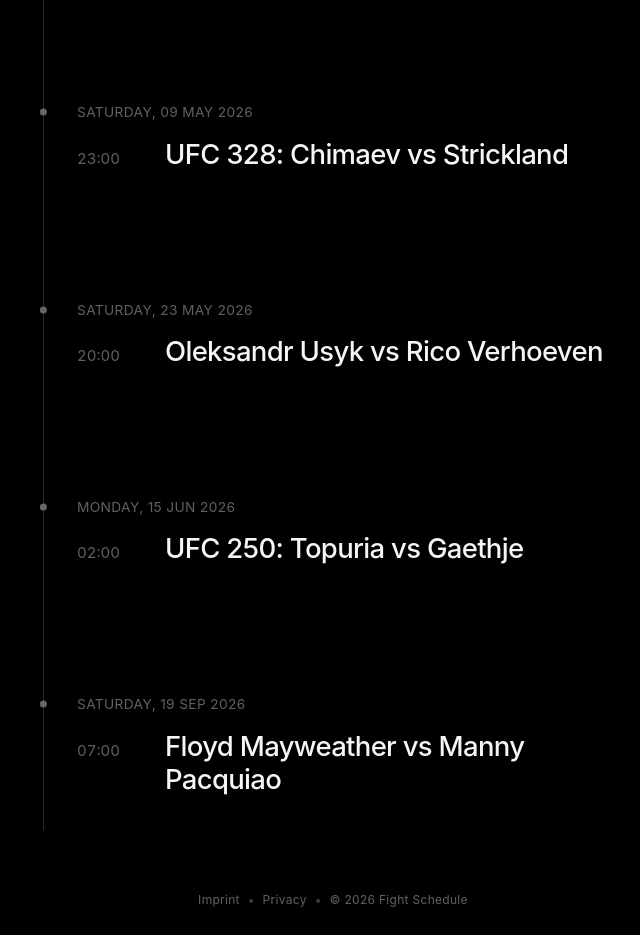
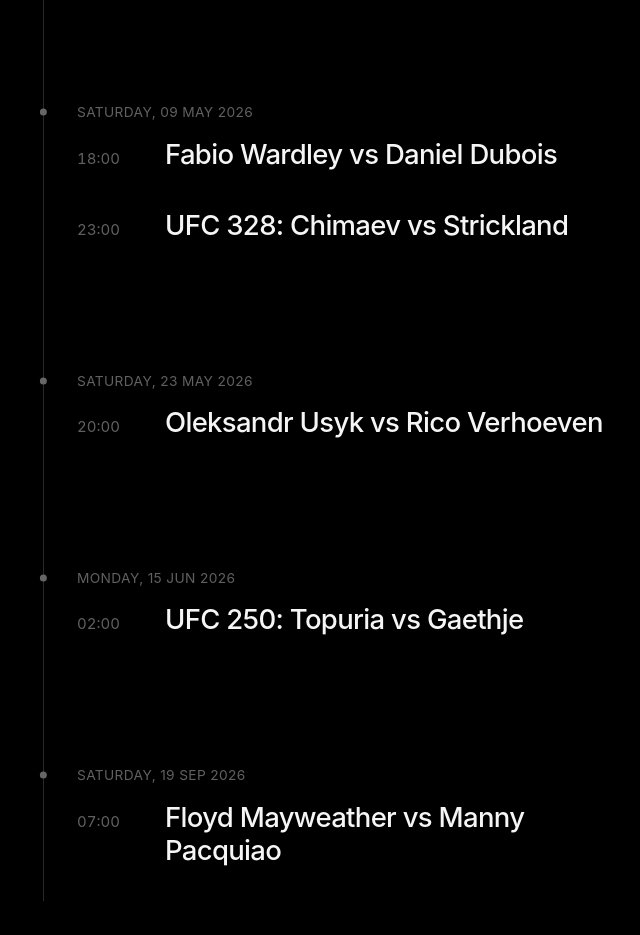
Before and after one commit to mvlindner/fight-schedule, a Next.js app: page / in a window 1280 px wide. Shown: the part 980-1915 px from the top of the page, without its empty margins (307-947 px from the left). Built offline with nearby package versions, Linux system fonts and the light colour scheme.

Commit message:
feat(data): add manual fight lifecycle and compact boxing title labels

```diff
--- a/app/globals.css
+++ b/app/globals.css
@@ -205,6 +205,11 @@
 
 .meta-broadcaster {
   opacity: 0.65;
+}
+
+.meta-title {
+  opacity: 0.8;
+  font-weight: 600;
 }
 
 .meta-separator {
--- a/app/page.tsx
+++ b/app/page.tsx
@@ -10,6 +10,9 @@
   eventName?: string | null;
   location?: string | null;
   broadcaster?: string | null;
+  isTitleFight?: boolean;
+  titleLabel?: string | null;
+  titleDetails?: string | null;
   fighters?: {
     red?: string;
     blue?: string;
@@ -62,6 +65,9 @@
       eventName: candidate.eventName ?? undefined,
       location: candidate.location ?? undefined,
       broadcaster: candidate.broadcaster ?? undefined,
+      isTitleFight: candidate.isTitleFight === true,
+      titleLabel: candidate.titleLabel ?? undefined,
+      titleDetails: candidate.titleDetails ?? undefined,
     };
   }
 
@@ -88,6 +94,9 @@
       eventName: candidate.eventName ?? undefined,
       location: candidate.location ?? undefined,
       broadcaster: candidate.broadcaster ?? undefined,
+      isTitleFight: candidate.isTitleFight === true,
+      titleLabel: candidate.titleLabel ?? undefined,
+      titleDetails: candidate.titleDetails ?? undefined,
     };
   }
 
--- a/components/FightCard.tsx
+++ b/components/FightCard.tsx
@@ -43,7 +43,12 @@
   })();
   const hasLocation = Boolean(fight.location);
   const hasBroadcaster = Boolean(broadcaster);
-  const hasMetaPrefix = hasLocation || hasBroadcaster;
+  const compactTitleLabel =
+    fight.promotion === "boxing" && fight.isTitleFight && fight.titleLabel
+      ? fight.titleLabel
+      : "";
+  const hasTitleLabel = Boolean(compactTitleLabel);
+  const hasMetaPrefix = hasLocation || hasBroadcaster || hasTitleLabel;
 
   const handleActivate = () => {
     if (isActive) {
@@ -104,9 +109,13 @@
               <span className="meta-location">{fight.location}</span>
             </>
           )}
-          {hasLocation && hasBroadcaster && <span className="meta-separator"> • </span>}
+          {hasLocation && hasBroadcaster && <span className="meta-separator"> {"\u2022"} </span>}
           {hasBroadcaster && <span className="meta-broadcaster">{broadcaster}</span>}
-          {hasMetaPrefix && <span className="meta-separator"> • </span>}
+          {(hasLocation || hasBroadcaster) && hasTitleLabel && (
+            <span className="meta-separator"> {"\u2022"} </span>
+          )}
+          {hasTitleLabel && <span className="meta-title">{compactTitleLabel}</span>}
+          {hasMetaPrefix && <span className="meta-separator"> {"\u2022"} </span>}
           <a
             href={fight.link}
             target="_blank"
--- a/components/FightItem.tsx
+++ b/components/FightItem.tsx
@@ -40,7 +40,12 @@
   })();
   const hasLocation = Boolean(fight.location);
   const hasBroadcaster = Boolean(broadcaster);
-  const hasMetaPrefix = hasLocation || hasBroadcaster;
+  const compactTitleLabel =
+    fight.promotion === "boxing" && fight.isTitleFight && fight.titleLabel
+      ? fight.titleLabel
+      : "";
+  const hasTitleLabel = Boolean(compactTitleLabel);
+  const hasMetaPrefix = hasLocation || hasBroadcaster || hasTitleLabel;
 
   const handleActivate = () => {
     if (isActive) {
@@ -94,9 +99,13 @@
               <span className="meta-location">{fight.location}</span>
             </>
           )}
-          {hasLocation && hasBroadcaster && <span className="meta-separator"> • </span>}
+          {hasLocation && hasBroadcaster && <span className="meta-separator"> {"\u2022"} </span>}
           {hasBroadcaster && <span className="meta-broadcaster">{broadcaster}</span>}
-          {hasMetaPrefix && <span className="meta-separator"> • </span>}
+          {(hasLocation || hasBroadcaster) && hasTitleLabel && (
+            <span className="meta-separator"> {"\u2022"} </span>
+          )}
+          {hasTitleLabel && <span className="meta-title">{compactTitleLabel}</span>}
+          {hasMetaPrefix && <span className="meta-separator"> {"\u2022"} </span>}
           <a
             href={fight.link}
             target="_blank"
--- a/data/fights.json
+++ b/data/fights.json
@@ -12,7 +12,8 @@
       "location": "London",
       "broadcaster": "Netflix",
       "link": "https://www.netflix.com/tudum/features/fury-makhmudov-conor-benn-regis-prograis-fight-card",
-      "status": "upcoming"
+      "status": "upcoming",
+      "isTitleFight": false
     },
     "alyciabaumgardnerbomireshin20260418": {
       "id": "alyciabaumgardnerbomireshin20260418",
@@ -26,7 +27,10 @@
       "location": "New York",
       "broadcaster": "ESPN",
       "link": "https://www.tapology.com/fightcenter/events/140682-baumgardner-vs-shin",
-      "status": "upcoming"
+      "status": "upcoming",
+      "isTitleFight": true,
+      "titleDetails": "Baumgardner's IBF, WBO and WBA women's junior lightweight titles",
+      "titleLabel": "WBO Women's Junior Lightweight Title"
     },
     "naoyainouejuntonakatani20260502": {
       "id": "naoyainouejuntonakatani20260502",
@@ -39,7 +43,10 @@
       "dateUTC": "2026-05-02T07:00:00Z",
       "location": "Tokyo",
       "link": "https://www.dazn.com/en-US/news/boxing/naoya-inoue-vs-junto-nakatani-how-to-watch-fight-time-ringwalks-prediction-undercard-news-odds/p833p0ofebd01p5mxlw2chy66",
-      "status": "upcoming"
+      "status": "upcoming",
+      "isTitleFight": true,
+      "titleDetails": "Inoue's undisputed junior featherweight championship",
+      "titleLabel": "Undisputed Junior Featherweight Title"
     },
     "gilbertozurdoramirezdavidbenavidez20260503": {
       "id": "gilbertozurdoramirezdavidbenavidez20260503",
@@ -53,7 +60,10 @@
       "location": "Las Vegas",
       "broadcaster": "DAZN PPV",
       "link": "https://www.premierboxingchampions.com/fight-night-may-02-2026",
-      "status": "upcoming"
+      "status": "upcoming",
+      "isTitleFight": true,
+      "titleDetails": "Ramirez's WBO and WBA cruiserweight titles",
+      "titleLabel": "WBO Cruiserweight Title"
     },
     "oleksandrusykricoverhoeven20260523": {
       "id": "oleksandrusykricoverhoeven20260523",
@@ -67,7 +77,10 @@
       "location": "Giza, Egypt",
       "broadcaster": "DAZN",
       "link": "https://www.dazn.com/en-US/news/boxing/oleksandr-usyk-vs-rico-verhoeven-how-to-watch-fight-time-ringwalks-prediction-undercard-news-odds/lbotzto205bb1921c2ypx1b15",
-      "status": "upcoming"
+      "status": "upcoming",
+      "isTitleFight": true,
+      "titleDetails": "Usyk's WBC heavyweight title",
+      "titleLabel": "WBC Heavyweight Title"
     },
     "floydmayweathermannypacquiao20260919": {
       "id": "floydmayweathermannypacquiao20260919",
@@ -81,7 +94,8 @@
       "location": "Las Vegas",
       "broadcaster": "Netflix",
       "link": "https://www.dazn.com/en-US/news/boxing/mayweather-vs-pacquiao-how-to-watch-fight-time-ringwalks-prediction-undercard-news-odds/7708rqovb9v01nzovbncndti8",
-      "status": "upcoming"
+      "status": "upcoming",
+      "isTitleFight": false
     },
     "prochzkaulberg20260411": {
       "id": "prochzkaulberg20260411",
@@ -124,6 +138,21 @@
       "broadcaster": "Paramount+",
       "link": "https://www.ufc.com/event/ufc-freedom-250",
       "status": "upcoming"
+    },
+    "fabiowardleydanieldubois20260509": {
+      "id": "fabiowardleydanieldubois20260509",
+      "sport": "boxing",
+      "eventName": "WBO Heavyweight World Title",
+      "fighters": {
+        "red": "Fabio Wardley",
+        "blue": "Daniel Dubois"
+      },
+      "dateUTC": "2026-05-09T18:00:00Z",
+      "location": "Manchester, England",
+      "broadcaster": "DAZN",
+      "link": "https://www.tapology.com/fightcenter/events/139645-wardley-vs-dubois",
+      "status": "upcoming",
+      "isTitleFight": false
     }
   }
 }
--- /dev/null
+++ b/data/manualFights.json
@@ -0,0 +1,19 @@
+{
+  "fights": [
+    {
+      "sport": "boxing",
+      "eventName": "WBO Heavyweight World Title",
+      "fighters": {
+        "red": "Fabio Wardley",
+        "blue": "Daniel Dubois"
+      },
+      "dateUTC": "2026-05-09T16:00:00Z",
+      "location": "Manchester, England",
+      "broadcaster": "DAZN",
+      "isTitleFight": true,
+      "titleLabel": "WBO Heavyweight Title",
+      "titleDetails": "Wardley's WBO heavyweight title",
+      "link": "https://www.tapology.com/fightcenter/events/139645-wardley-vs-dubois"
+    }
+  ]
+}
--- a/espnScraper.js
+++ b/espnScraper.js
@@ -42,6 +42,69 @@
   return normalizeWhitespace(name).replace(/^title fight:\s*/i, "");
 }
 
+function extractTitleInfo(fightersChunk) {
+  const normalized = normalizeWhitespace(fightersChunk);
+  const isTitleFight = /^title fight:\s*/i.test(normalized);
+  if (!isTitleFight) {
+    return { isTitleFight: false, titleDetails: undefined, titleLabel: undefined };
+  }
+
+  const detailsMatch = normalized.match(/,\s*for\s+(.+)$/i);
+  const titleDetails = detailsMatch
+    ? normalizeWhitespace(detailsMatch[1]).replace(/[.;]\s*$/, "")
+    : undefined;
+
+  const titleLabel = buildCompactTitleLabel(titleDetails);
+  return { isTitleFight: true, titleDetails, titleLabel };
+}
+
+function toTitleCase(value) {
+  return String(value || "")
+    .toLowerCase()
+    .replace(/(^|[\s-])([a-z])/g, (_, lead, ch) => `${lead}${ch.toUpperCase()}`)
+    .replace(/'S\b/g, "'s")
+    .trim();
+}
+
+function buildCompactTitleLabel(titleDetails) {
+  const details = normalizeWhitespace(titleDetails || "");
+  if (!details) {
+    return "Title Fight";
+  }
+
+  const undisputedMatch = details.match(
+    /undisputed\s+([a-z' -]+?)\s+(?:title|titles|championship|championships)/i,
+  );
+  if (undisputedMatch?.[1]) {
+    return `Undisputed ${toTitleCase(undisputedMatch[1])} Title`;
+  }
+
+  const sanctioningBodies = ["WBO", "WBC", "WBA", "IBF", "IBO", "RING"];
+  const body =
+    sanctioningBodies.find((abbr) => new RegExp(`\\b${abbr}\\b`, "i").test(details)) || null;
+
+  const divisionMatch = details.match(
+    /(?:WBO|WBC|WBA|IBF|IBO|RING)(?:\s*,\s*|\s+and\s+|\s*&\s*|\s+)*(?:WBO|WBC|WBA|IBF|IBO|RING)?(?:\s*,\s*|\s+and\s+|\s*&\s*|\s+)*(?:WBO|WBC|WBA|IBF|IBO|RING)?\s+([a-z' -]+?)\s+(?:title|titles|championship|championships)/i,
+  );
+
+  const fallbackDivisionMatch = details.match(
+    /([a-z' -]+?)\s+(?:title|titles|championship|championships)/i,
+  );
+  const division = divisionMatch?.[1] || fallbackDivisionMatch?.[1];
+  const divisionText = division ? toTitleCase(division) : "";
+
+  if (body && divisionText) {
+    return `${body.toUpperCase()} ${divisionText} Title`;
+  }
+  if (body) {
+    return `${body.toUpperCase()} Title`;
+  }
+  if (divisionText) {
+    return `${divisionText} Title`;
+  }
+  return "Title Fight";
+}
+
 function parseListItem(text) {
   const normalized = normalizeWhitespace(text);
   const parts = normalized.split("--");
@@ -67,6 +130,7 @@
 
   const red = cleanFighterName(vsMatch[1]);
   const blue = cleanFighterName(vsMatch[2]);
+  const titleInfo = extractTitleInfo(fightersChunk);
   const broadcasterMatch = metadata.match(/\(([^)]+)\)\s*$/);
   const broadcaster = normalizeWhitespace(broadcasterMatch?.[1] || "");
   const locationPart = metadata.split(":")[1] || "";
@@ -88,6 +152,9 @@
     dateUTC,
     location: location || undefined,
     broadcaster: broadcaster || undefined,
+    isTitleFight: titleInfo.isTitleFight,
+    titleDetails: titleInfo.titleDetails,
+    titleLabel: titleInfo.titleLabel,
     link: ESPN_URL,
   };
 }
--- a/lib/time.ts
+++ b/lib/time.ts
@@ -14,6 +14,9 @@
   eventName?: string;
   location?: string;
   broadcaster?: string;
+  isTitleFight?: boolean;
+  titleLabel?: string;
+  titleDetails?: string;
 };
 
 export type HighlightType = "tonight" | "next" | null;
--- a/scripts/updateFights.js
+++ b/scripts/updateFights.js
@@ -10,6 +10,7 @@
   applyStatuses,
   buildFightId,
 } = require("./fightStore");
+const MANUAL_FIGHTS_PATH = path.join(__dirname, "..", "data", "manualFights.json");
 
 function normalizeName(value) {
   return String(value || "")
@@ -149,6 +150,99 @@
     console.error(`Failed: ${name}`);
     process.exit(1);
   }
+}
+
+function loadManualFightEntries() {
+  if (!fs.existsSync(MANUAL_FIGHTS_PATH)) {
+    return { entries: [], parseError: false, invalidShape: false };
+  }
+
+  try {
+    const raw = JSON.parse(fs.readFileSync(MANUAL_FIGHTS_PATH, "utf8"));
+    if (Array.isArray(raw)) {
+      return { entries: raw, parseError: false, invalidShape: false };
+    }
+    if (raw && Array.isArray(raw.fights)) {
+      return { entries: raw.fights, parseError: false, invalidShape: false };
+    }
+    return { entries: [], parseError: false, invalidShape: true };
+  } catch {
+    return { entries: [], parseError: true, invalidShape: false };
+  }
+}
+
+function writeManualFightEntries(entries) {
+  fs.mkdirSync(path.dirname(MANUAL_FIGHTS_PATH), { recursive: true });
+  fs.writeFileSync(
+    MANUAL_FIGHTS_PATH,
+    `${JSON.stringify({ fights: entries }, null, 2)}\n`,
+    "utf8",
+  );
+}
+
+function isOlderThan24hAfterFightWindow(fight, now = new Date()) {
+  const scheduledDate = getScheduledDateForCleanup(fight);
+  if (!scheduledDate) {
+    return false;
+  }
+
+  const fightDateWithBuffer = new Date(scheduledDate);
+  fightDateWithBuffer.setHours(fightDateWithBuffer.getHours() + 12);
+  return now - fightDateWithBuffer > 24 * 60 * 60 * 1000;
+}
+
+function pruneManualFightEntries(entries) {
+  const now = new Date();
+  const keptEntries = [];
+  let deletedCount = 0;
+  let exampleDeleted = null;
+
+  for (const entry of entries) {
+    if (isOlderThan24hAfterFightWindow(entry, now)) {
+      if (!exampleDeleted) {
+        const red = entry?.fighters?.red || "Unknown";
+        const blue = entry?.fighters?.blue || "Unknown";
+        exampleDeleted = `${red} vs ${blue}`;
+      }
+      deletedCount += 1;
+      continue;
+    }
+    keptEntries.push(entry);
+  }
+
+  return { keptEntries, deletedCount, exampleDeleted };
+}
+
+function normalizeManualFights(entries) {
+  const fights = [];
+  let invalid = 0;
+
+  for (const entry of entries) {
+    const sport = String(entry?.sport || "").trim().toLowerCase();
+    const red = String(entry?.fighters?.red || "").trim();
+    const blue = String(entry?.fighters?.blue || "").trim();
+    const dateUTC = String(entry?.dateUTC || "").trim();
+    if (!sport || !red || !blue || !dateUTC) {
+      invalid += 1;
+      continue;
+    }
+
+    fights.push({
+      id: buildFightId({ fighters: { red, blue }, dateUTC }),
+      sport,
+      eventName: entry?.eventName ?? null,
+      fighters: { red, blue },
+      dateUTC,
+      location: entry?.location || undefined,
+      broadcaster: entry?.broadcaster || undefined,
+      isTitleFight: entry?.isTitleFight === true,
+      titleLabel: entry?.titleLabel || undefined,
+      titleDetails: entry?.titleDetails || undefined,
+      link: entry?.link || undefined,
+    });
+  }
+
+  return { fights, invalid };
 }
 
 function mergeScrapedFights(store, scrapedFights, sourceName) {
@@ -348,6 +442,30 @@
   console.log("Example updated fight: none (no merge changes)");
 }
 
+const manualSource = loadManualFightEntries();
+if (manualSource.parseError) {
+  console.warn("Manual overrides file parse failed; continuing with 0 manual fights.");
+}
+if (manualSource.invalidShape) {
+  console.warn("Manual overrides file shape invalid; expected array or { fights: [] }.");
+}
+const manualPrune = pruneManualFightEntries(manualSource.entries);
+if (manualPrune.deletedCount > 0) {
+  writeManualFightEntries(manualPrune.keptEntries);
+}
+console.log(
+  `Manual overrides pruned: ${manualPrune.deletedCount} removed (past +24h)` +
+    (manualPrune.exampleDeleted ? ` | Example: ${manualPrune.exampleDeleted}` : ""),
+);
+const manual = normalizeManualFights(manualPrune.keptEntries);
+const manualMerge = mergeScrapedFights(store, manual.fights || [], "manual overrides");
+console.log(
+  `Manual overrides loaded: ${manual.fights.length} valid | ${manual.invalid || 0} invalid`,
+);
+console.log(
+  `Merge result: +${manualMerge.added} new | ~${manualMerge.updated} updated | =${manualMerge.skipped} unchanged`,
+);
+
 const collapsedBeforeEnrich = coalesceNearDuplicateFights(store);
 saveFightStore(applyStatuses(store));
 
@@ -365,16 +483,22 @@
 
 const finalStore = applyStatuses(loadFightStore());
 const collapsedAfterEnrich = coalesceNearDuplicateFights(finalStore);
-const scrapedFights = [...(espn.fights || []), ...(ufc.fights || [])];
+const scrapedFights = [...(espn.fights || []), ...(ufc.fights || []), ...(manual.fights || [])];
 const cleanup = cleanupFights(finalStore, scrapedFights);
 saveFightStore(finalStore);
 
 const totalFights = Object.keys(finalStore.fights || {}).length;
-const newFightCount = espnMerge.added + ufcMerge.added;
-const mergedUpdates = espnMerge.updated + ufcMerge.updated;
+const newFightCount = espnMerge.added + ufcMerge.added + manualMerge.added;
+const mergedUpdates = espnMerge.updated + ufcMerge.updated + manualMerge.updated;
 const enrichmentUpdates = enrich.updated || 0;
 const combinedUpdates = mergedUpdates + enrichmentUpdates;
-const totalChanges = newFightCount + mergedUpdates + enrichmentUpdates + collapsedBeforeEnrich + collapsedAfterEnrich;
+const totalChanges =
+  newFightCount +
+  mergedUpdates +
+  enrichmentUpdates +
+  collapsedBeforeEnrich +
+  collapsedAfterEnrich +
+  manualPrune.deletedCount;
 const totalChangesWithCleanup = totalChanges + cleanup.deletedCount;
 const pipelineStatus = totalChangesWithCleanup > 0 ? "UPDATED" : "OK";
 const completedAt = new Date().toISOString();
@@ -386,15 +510,18 @@
       totalFights,
       newFights: newFightCount,
       mergedUpdates,
-      mergedSkippedNoChange: (espnMerge.skipped || 0) + (ufcMerge.skipped || 0),
+      mergedSkippedNoChange:
+        (espnMerge.skipped || 0) + (ufcMerge.skipped || 0) + (manualMerge.skipped || 0),
       enrichmentUpdates,
       enrichmentSkippedNoChange: enrich.unchanged || 0,
       deduped: collapsedBeforeEnrich + collapsedAfterEnrich,
       deletedPastFights: cleanup.deletedCount,
+      deletedManualOverrides: manualPrune.deletedCount,
       invalidFights:
         (espn.invalidFights || 0) +
         (ufc.invalidFights || 0) +
-        (enrich.invalidFights || 0),
+        (enrich.invalidFights || 0) +
+        (manual.invalid || 0),
       duplicateFights:
         (espn.duplicateFights || 0) +
         (ufc.duplicateFights || 0) +
@@ -410,6 +537,7 @@
 console.log(
   `TOTAL: ${totalFights} fights | ${newFightCount} new | ${combinedUpdates} updated | ${cleanup.deletedCount} past deleted`,
 );
+console.log(`MANUAL OVERRIDES PRUNED: ${manualPrune.deletedCount}`);
 console.log(`STATUS: ${pipelineStatus}`);
 console.log(`Completed at: ${completedAt}`);
 console.log("================================================");
@@ -433,6 +561,7 @@
   newFights: newFightCount,
   updatedFights: combinedUpdates,
   deletedPastFights: cleanup.deletedCount,
+  deletedManualOverrides: manualPrune.deletedCount,
   status: pipelineStatus,
   completedAt,
   missingFightCards: linkGaps.length,
```
Also changed, not shown: 1 other file (tests, documents, lock files or other folders).
